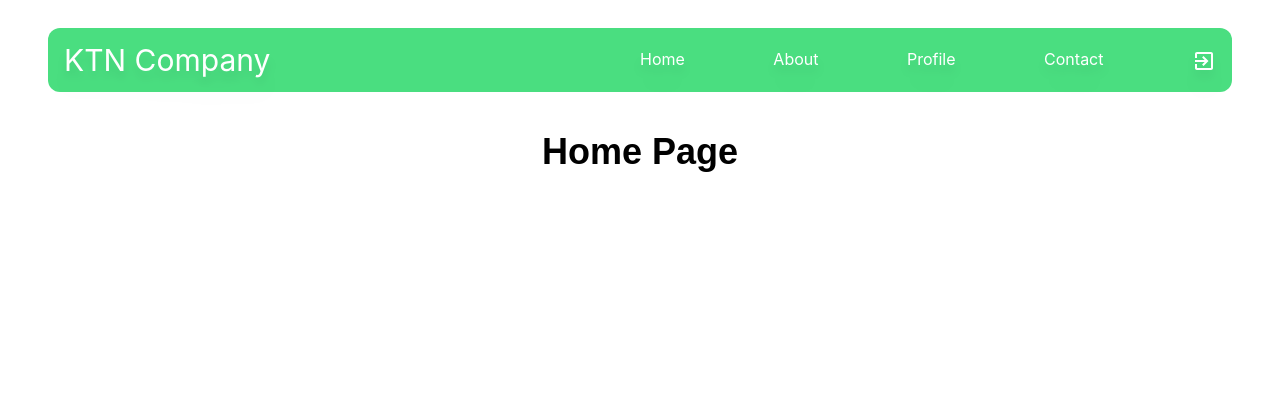
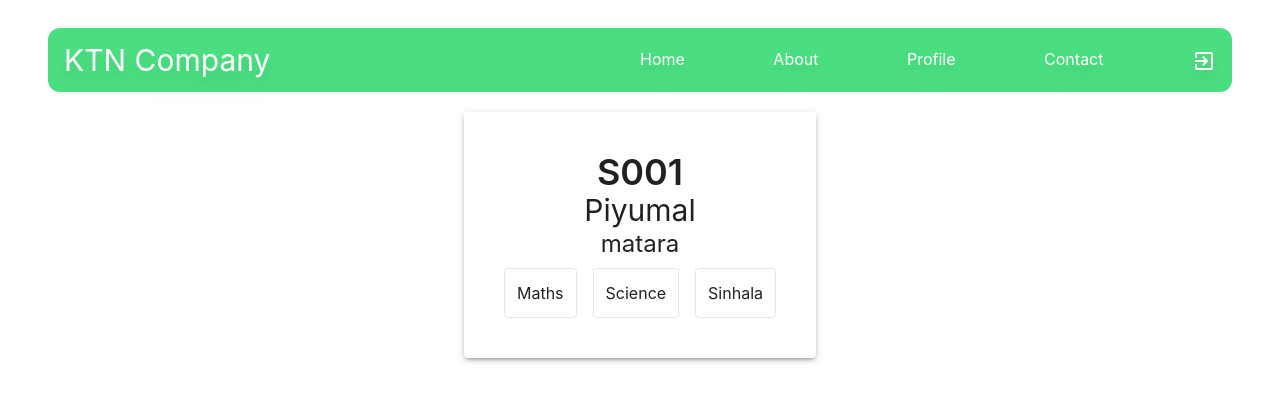
Before and after one commit to PiyumalNipuna60/React-Study-02, a React (Create React App) app in the folder project-02/: page / in a window 1280 px wide. Shown: the top 402 px of the page. Built offline with nearby package versions, Linux system fonts and the light colour scheme.

Commit message:
Add Student

```diff
--- a/project-02/src/components/content/Content.tsx
+++ b/project-02/src/components/content/Content.tsx
@@ -11,7 +11,7 @@ import LoginPage from '../../pages/loginPage/LoginPage'
 export default class Content extends Component {
   render() {
     return (
-      <div className='flex pt-10'>
+      <div>
         {/* <Customer
         {...{id:"S001",name:"piyumal",address:"galle",salary:"25000"}}/>
         <Customer
--- a/project-02/src/pages/homePage/HomePage.tsx
+++ b/project-02/src/pages/homePage/HomePage.tsx
@@ -1,16 +1,22 @@
+import { Paper } from '@mui/material'
 import React, { Component } from 'react'
-
-
-
 
 export default class HomePage extends Component {
   render() {
     return (
-      <div className=' m-auto'>
-        {/* <div className='mx-3'>
-           <h2 className=''> Home Page</h2>
-        </div> */}
-        <h1>Home Page</h1>
+      <div className='flex m-auto p-5 justify-center'>
+        <Paper elevation={3} className='p-10 text-center'>
+          <h3 className='text-4xl font-semibold'>S001</h3>
+          <h2 className='text-3xl'>Piyumal</h2>
+          <p className='text-2xl'>matara</p>
+        <div className="flex mt-2 gap-4 justify-center">
+          <span className='p-3 border rounded'>Maths</span>
+          <span className='p-3 border rounded'>Science</span>
+          <span className='p-3 border rounded'>Sinhala</span>
+        </div>
+        </Paper>
+
+
       </div>
     )
   }
```
